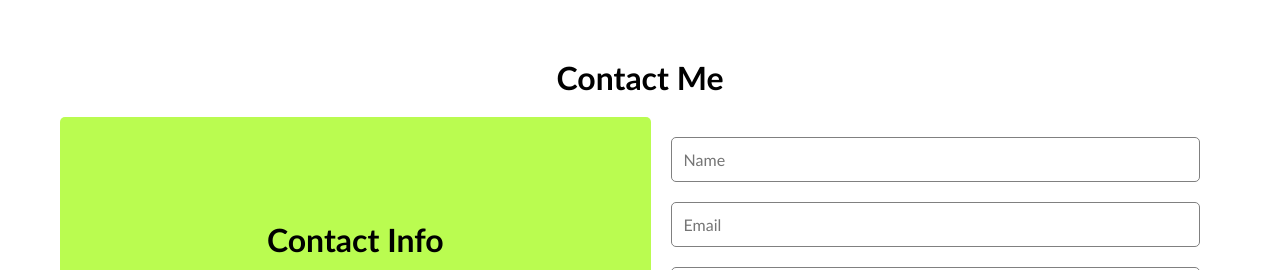
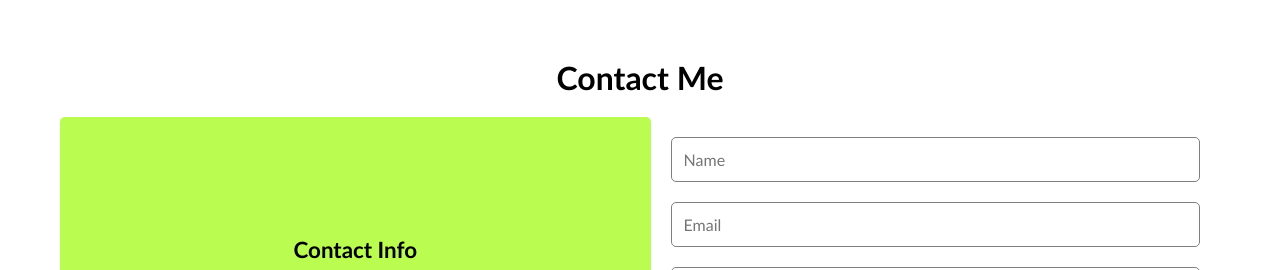
Before and after one commit to codewithamith/portfolio, a plain HTML site: page index.html in a window 1280 px wide. Shown: the part 1772-2042 px from the top of the page. Drawn offline with nearby package versions, Linux system fonts and the light colour scheme.

Commit message:
Update index.html

```diff
--- a/index.html
+++ b/index.html
@@ -211,7 +211,7 @@
                 <div id="contact-box">
                     <div id="contact-info">
                         <div id="infocard">
-                            <h2>Contact Info</h2>
+                            <h3 style="text-align:center; font-size:1.4rem;">Contact Info</h3>
                             <ul>
                                 <li><i class="ri-mail-fill"></i>hellojavadeveloper@gmail.com</li>
                                 <li><i class="ri-phone-fill"></i>+91 7561 9002 07</li>
```
